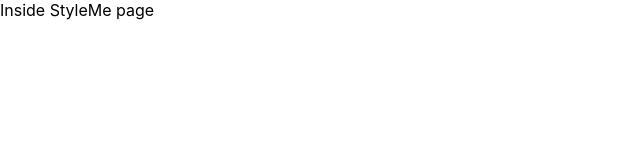
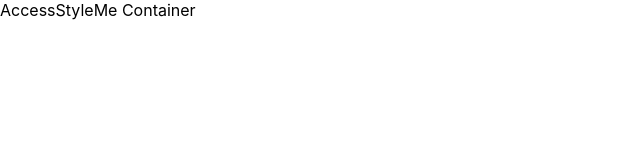
Before and after one commit to aprilfaithdays/Style-Me-Front-End, a React (Create React App) app: page / in a window 1280 px wide. Shown: the top 160 px of the page, without its empty margins (0-640 px from the left). Built offline with nearby package versions, Linux system fonts and the light colour scheme.

Commit message:
components and containers are set

```diff
--- a/src/App.js
+++ b/src/App.js
@@ -1,4 +1,5 @@
 import React from 'react';
+import { BrowserRouter as Router } from 'react-router-dom'
 import './App.css';
 import './style.css';
 import Store from './Containers/Store';
@@ -7,9 +8,11 @@ import StyleMe from './Containers/StyleMe';
 const App = () => {
   return (
     <>
-      <Store>
-        <StyleMe />
-      </Store>
+      <Router>
+        <Store>
+          <StyleMe />
+        </Store>
+      </Router>
     </>
   )
 }
--- a/src/Components/Navbar.js
+++ b/src/Components/Navbar.js
@@ -1,11 +1,11 @@
 import React from 'react';
 
-const NavBar = () => {
+const Navbar = () => {
     return(
         <div>
-            NavBar Component
+            Navbar Component
         </div>
     )
 }
 
-export default NavBar
+export default Navbar
--- a/src/Containers/Store.js
+++ b/src/Containers/Store.js
@@ -1,6 +1,6 @@
 import React, {useState} from 'react'
 
-export const CurrentUserContext = React.createContext(1)
+export const CurrentUserContext = React.createContext('')
 
 const Store = ({children}) => {
     const [currentUser, setCurrentUser] = useState(1)
--- a/src/Containers/StyleMe.js
+++ b/src/Containers/StyleMe.js
@@ -1,9 +1,14 @@
-import React from 'react'
+import React, {useContext} from 'react'
+import { CurrentUserContext } from './Store'
+import AccessStyleMe from './AccessStyleMe'
+import Auth from './Auth'
 
 const StyleMe = () => {
+    const [currentUser] = useContext(CurrentUserContext)
+
     return(
         <div>
-            Inside StyleMe page
+            {currentUser !== '' ? <AccessStyleMe /> : <Auth />}
         </div>
     )
 }
```
